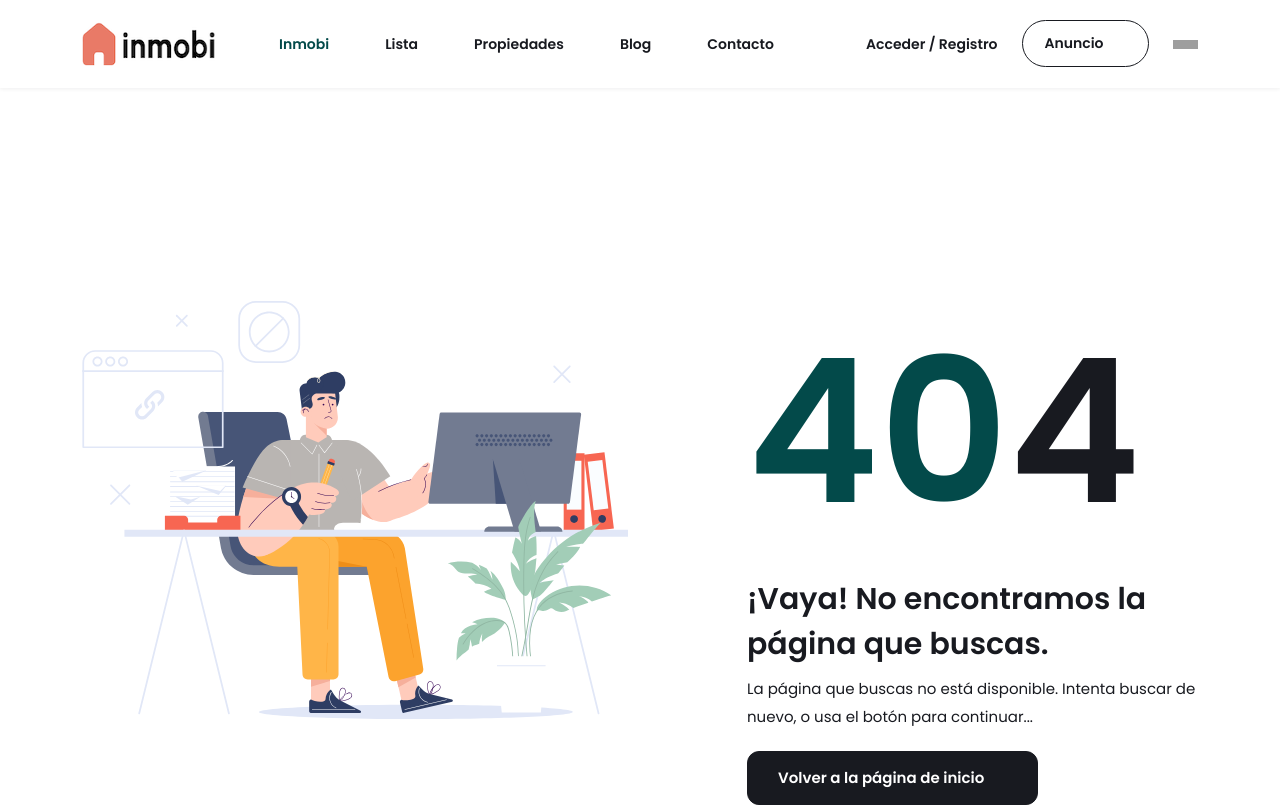
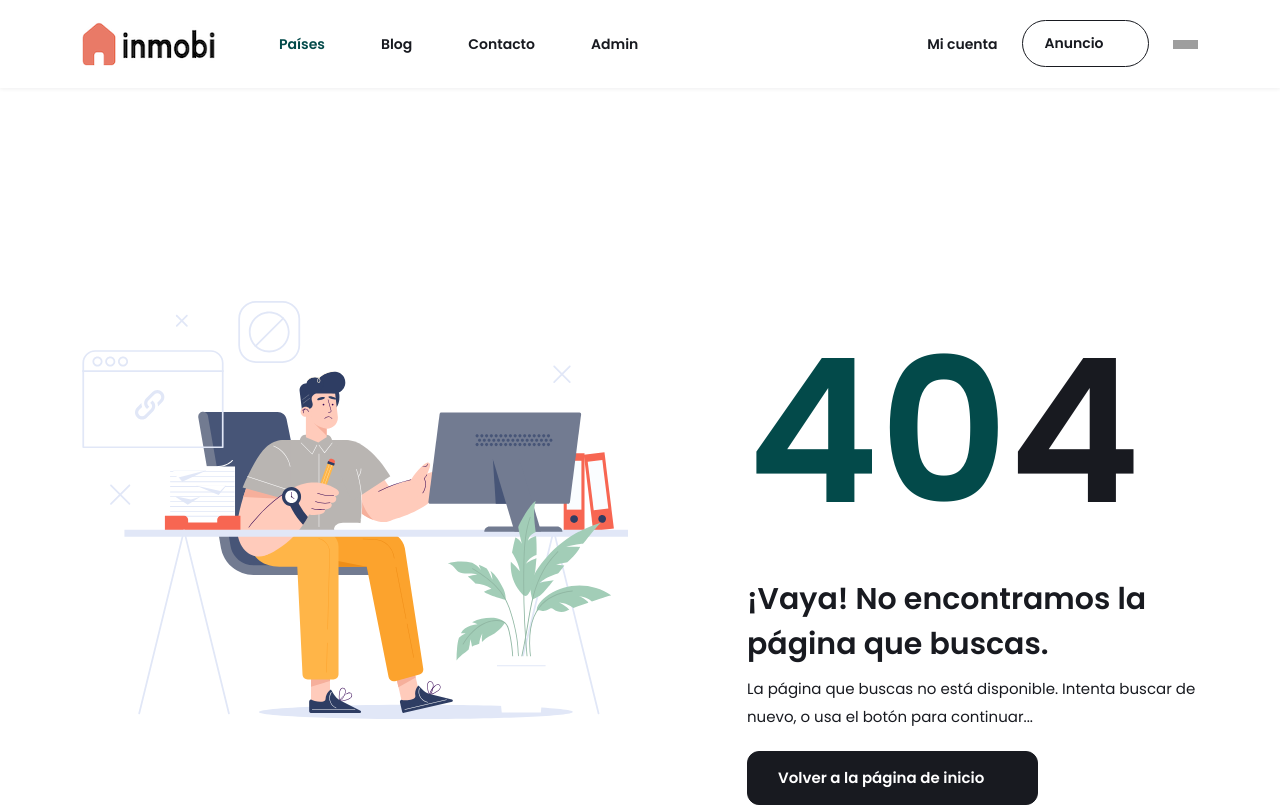
Before and after one commit to kaufast/inmoby_V2, a Next.js app: page / in a window 1280 px wide. Shown: the top 807 px of the page. Built offline with nearby package versions, Linux system fonts and the light colour scheme; grey boxes are pictures that could not be loaded; a web font is replaced by a local one.

Commit message:
Add changes for navnew branch

```diff
--- a/src/app/(listing)/(list-view)/list-v1/page.js
+++ b/src/app/(listing)/(list-view)/list-v1/page.js
@@ -40,7 +40,7 @@ const ListV1 = () => {
                   role="button"
                   aria-controls="listingSidebarFilter"
                 >
-                  <span className="flaticon-settings" /> Filter
+                  <span className="flaticon-settings" /> Filtrar
                 </a>
               </div>
             </div>
--- a/src/components/common/DefaultHeader.js
+++ b/src/components/common/DefaultHeader.js
@@ -73,7 +73,7 @@ const DefaultHeader = () => {
                     role="button"
                   >
                     <i className="far fa-user-circle fz16 me-2" />{" "}
-                    <span className="d-none d-xl-block">Acceder / Registro</span>
+                    <span className="d-none d-xl-block">Mi cuenta</span>
                   </a>
                   <Link
                     className="ud-btn btn-white add-property bdrs60 mx-2 mx-xl-4"
--- a/src/components/common/MainMenu.js
+++ b/src/components/common/MainMenu.js
@@ -1,7 +1,7 @@
 import {
   homeItems,
   blogItems,
-  listingItems,
+
   propertyItems,
   pageItems,
 } from "@/data/navItems";
@@ -39,14 +39,7 @@ const MainMenu = () => {
         }
       })
     );
-    listingItems.forEach((item) =>
-      item.submenu.forEach((elm) => {
-        if (elm.href.split("/")[1] == pathname.split("/")[1]) {
-          setTopMenu("lista");
-          setSubmenu(item.title);
-        }
-      })
-    );
+
   }, [pathname]);
 
   const handleActive = (link) => {
@@ -59,7 +52,7 @@ const MainMenu = () => {
       <li className="visible_list dropitem">
         <a className="list-item" href="#">
           <span className={topMenu == "Inmobi" ? "title menuActive" : "title"}>
-            Inmobi
+            Países
           </span>
           <span className="arrow"></span>
         </a>
@@ -76,74 +69,9 @@ const MainMenu = () => {
       </li>
       {/* End homeItems */}
 
-      <li className="megamenu_style dropitem">
-        <a className="list-item" href="#">
-          <span className={topMenu == "listing" ? "title menuActive" : "title"}>
-            Lista
-          </span>
-          <span className="arrow"></span>
-        </a>
-        <ul className="row dropdown-megamenu sub-menu">
-          {listingItems.map((item, index) => (
-            <li className="col mega_menu_list" key={index}>
-              <h4 className="title">{item.title}</h4>
-              <ul className="sub-menu">
-                {item.submenu.map((submenuItem, subIndex) => (
-                  <li key={subIndex}>
-                    <Link
-                      className={`${handleActive(submenuItem.href)}`}
-                      href={submenuItem.href}
-                    >
-                      {submenuItem.label}
-                    </Link>
-                  </li>
-                ))}
-              </ul>
-            </li>
-          ))}
-        </ul>
-      </li>
-      {/* End listings */}
 
-      <li className="visible_list dropitem">
-        <a className="list-item" href="#">
-          <span
-            className={topMenu == "property" ? "title menuActive" : "title"}
-          >
-            Propiedades
-          </span>
-          <span className="arrow"></span>
-        </a>
-        <ul className="sub-menu">
-          {propertyItems.map((item, index) => (
-            <li key={index} className="dropitem">
-              <a href="#">
-                <span
-                  className={
-                    submenu == item.label ? "title menuActive" : "title"
-                  }
-                >
-                  {item.label}
-                </span>
-                <span className="arrow"></span>
-              </a>
-              <ul className="sub-menu">
-                {item.subMenuItems.map((subMenuItem, subIndex) => (
-                  <li key={subIndex}>
-                    <Link
-                      className={`${handleActive(subMenuItem.href)}`}
-                      href={subMenuItem.href}
-                    >
-                      {subMenuItem.label}
-                    </Link>
-                  </li>
-                ))}
-              </ul>
-            </li>
-          ))}
-        </ul>
-      </li>
-      {/* End property Items */}
+
+
 
       <li className="visible_list dropitem">
         <a className="list-item" href="#">
@@ -182,6 +110,45 @@ const MainMenu = () => {
         </ul>
       </li>
       {/* End pages Items */}
+      <li className="visible_list dropitem">
+        <a className="list-item" href="#">
+          <span
+            className={topMenu == "property" ? "title menuActive" : "title"}
+          >
+            Admin
+          </span>
+          <span className="arrow"></span>
+        </a>
+        <ul className="sub-menu">
+          {propertyItems.map((item, index) => (
+            <li key={index} className="dropitem">
+              <a href="#">
+                <span
+                  className={
+                    submenu == item.label ? "title menuActive" : "title"
+                  }
+                >
+                  {item.label}
+                </span>
+                <span className="arrow"></span>
+              </a>
+              <ul className="sub-menu">
+                {item.subMenuItems.map((subMenuItem, subIndex) => (
+                  <li key={subIndex}>
+                    <Link
+                      className={`${handleActive(subMenuItem.href)}`}
+                      href={subMenuItem.href}
+                    >
+                      {subMenuItem.label}
+                    </Link>
+                  </li>
+                ))}
+              </ul>
+            </li>
+          ))}
+        </ul>
+      </li>
+      {/* End property Items */}
     </ul>
   );
 };
--- a/src/components/common/mobile-menu/ContactInfo.js
+++ b/src/components/common/mobile-menu/ContactInfo.js
@@ -5,14 +5,14 @@ const ContactInfo = () => {
     {
       id: 1,
       title: "Total Free Customer Care",
-      phone: "+(0) 123 050 945 02",
-      phoneHref: "tel:+012305094502", // Updated phoneHref to use "tel" URI
+      phone: "+(34) 679 680 000",
+      phoneHref: "tel:+34679680000", // Updated phoneHref to use "tel" URI
     },
     {
       id: 2,
       title: "Need Live Support?",
-      email: "hi@homez.com",
-      emailHref: "mailto:hi@homez.com", // Updated emailHref to use "mailto" URI
+      email: "info@inmobi.mobi",
+      emailHref: "mailto:info@inmobi.mobi", // Updated emailHref to use "mailto" URI
     },
   ];
 
--- a/src/components/common/mobile-menu/index.js
+++ b/src/components/common/mobile-menu/index.js
@@ -59,7 +59,7 @@ const MobileMenu = () => {
             >
               <span className="far fa-times"></span>
             </div>
-            <h4 className="title">Welcome to Homez</h4>
+            <h4 className="title">Welcome to Inmobi</h4>
           </div>
           {/* End header */}
 
@@ -77,7 +77,7 @@ const MobileMenu = () => {
                 <div className="row pt30 pb30 bdrt1">
                   <div className="col-auto">
                     <div className="social-style-sidebar d-flex align-items-center pl30">
-                      <h6 className="me-4 mb-0">Follow us</h6>
+                      <h6 className="me-4 mb-0">Siguenos</h6>
                       <Social />
                     </div>
                   </div>
--- a/src/components/home/home-v1/Header.js
+++ b/src/components/home/home-v1/Header.js
@@ -73,7 +73,7 @@ const Header = () => {
                     role="button"
                   >
                     <i className="far fa-user-circle fz16 me-2" />{" "}
-                    <span className="d-none d-xl-block">Acceder / Registro</span>
+                    <span className="d-none d-xl-block">Mi cuenta</span>
                   </a>
                   <Link
                     className="ud-btn add-property menu-btn bdrs60 mx-2 mx-xl-4"
--- a/src/data/navItems.js
+++ b/src/data/navItems.js
@@ -1,11 +1,15 @@
 export const homeItems = [
-  { href: "/", label: "Inmobi" },
+  { href: "/", label: "España" },
+  { href: "/mx", label: "México" },
+  { href: "/uk", label: "UK" },
+  { href: "/us", label: "USA" },
 
 ];
 
+
 export const listingItems = [
   {
-    title: "Vista",
+    title: "Busqueda",
     submenu: [
       { label: "Vista v1", href: "/grid-default" },
       { label: "Mapa Versión 1", href: "/map-v1" },
@@ -17,23 +21,9 @@ export const listingItems = [
 ];
 
 export const propertyItems = [
-  {
-    label: "Agentes",
-    subMenuItems: [
-      { label: "Perfil del Agente", href: "/agent-single/1" },
-      { label: "Perfil de la Agencia", href: "/agency-single/1" },
-    ],
-
-  },
 
   {
-    label: "Estilo v1",
-    subMenuItems: [
-      { label: "Propiedad Versión 1", href: "/single-v1/1" },
-    ],
-  },
-  {
-    label: "Panel",
+    label: "Admin",
     subMenuItems: [
       { label: "Inicio del Panel", href: "/dashboard-home" },
       { label: "Mensajes", href: "/dashboard-message" },
@@ -44,23 +34,20 @@ export const propertyItems = [
       { label: "Reseñas", href: "/dashboard-reviews" },
       { label: "Mi Paquete", href: "/dashboard-my-package" },
       { label: "Mi Perfil", href: "/dashboard-my-profile" },
+      { label: "Perfil del Agente", href: "/agent-single/1" },
     ],
   },
+
 ];
 
 export const blogItems = [
-  { href: "/blog-list-v1", label: "Lista de Blogs Versión 1" },
-  { href: "/blogs/2", label: "Entrada de Blog" },
-
+  { href: "/blog-list-v1", label: "Articúlos del Blog" },
 ];
 
 export const pageItems = [
-  { href: "/about", label: "Acerca de Nosotros" },
   { href: "/contact", label: "Contacto" },
   { href: "/faq", label: "Preguntas Frecuentes" },
-  { href: "/login", label: "Iniciar Sesión" },
-  { href: "/register", label: "Registrarse" },
-  { href: "/not-found", label: "Página No Encontrada (404)" },
-  { href: "/invoice", label: "Factura" },
+  { href: "/about", label: "Acerca de Nosotros" },
+
 
 ];
```
